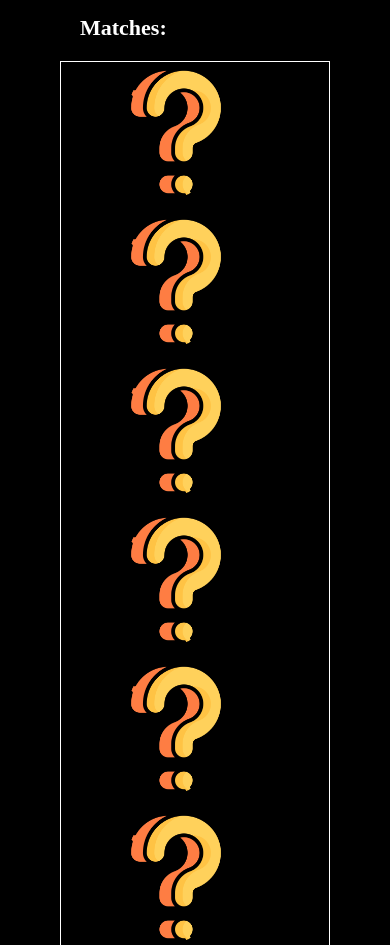
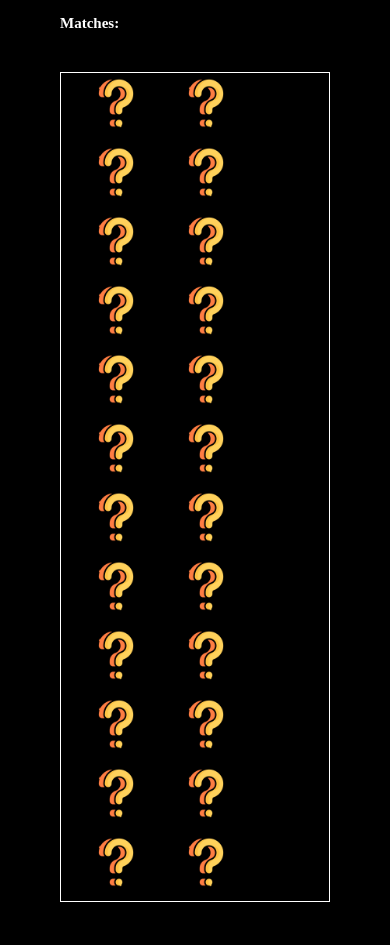
Before and after one commit to pep020501/Memory-Game, a plain HTML site: page index.html in a window 390 px wide. Shown: the top 945 px of the page. After the commit the page ends 922 px from the top, so only its background shows below. Drawn offline with Linux system fonts and the light colour scheme.

Commit message:
2/4 updates

```diff
--- a/css/styling.css
+++ b/css/styling.css
@@ -19,8 +19,6 @@ body {
   flex-direction: row;
   color: var(--font-color);
   gap: 850px;
-
-
 }
 
 .header h2, #score  {
@@ -42,5 +40,53 @@ img {
   width: 130px;
   margin-left: 50px;
 
+}
+
+@media(max-width: 1100px){
+ img {
+  margin-right: 10px;
+ }
+
+ .header {
+  gap: 600px;
+ }
 
 }
+
+@media(max-width: 780px){
+  img {
+  margin-left: 20px;
+ }
+
+ .header {
+  gap: 280px;
+ }
+
+}
+
+@media(max-width: 420px){
+  *{
+    margin-left: 20px;
+  }
+
+  .header {
+   gap: 15px;
+   margin-bottom: 30px;
+
+  }
+
+  .header h2, #score {
+    margin-left: 0;
+   font-size: 15px;
+  }
+
+  .header #matchDisplay {
+    font-size: 15px;
+  }
+
+  img {
+    height: 50px;
+    width: 50px;
+    margin-left: 30px;
+  }
+}
```
